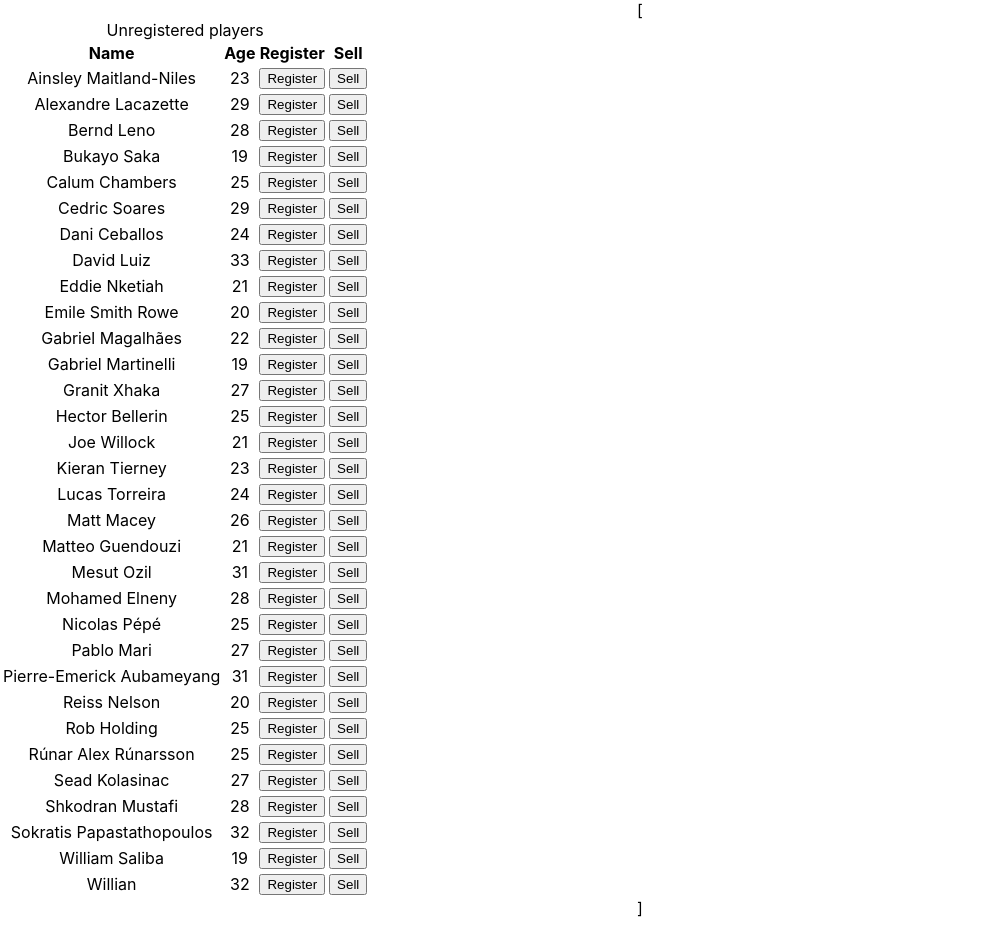
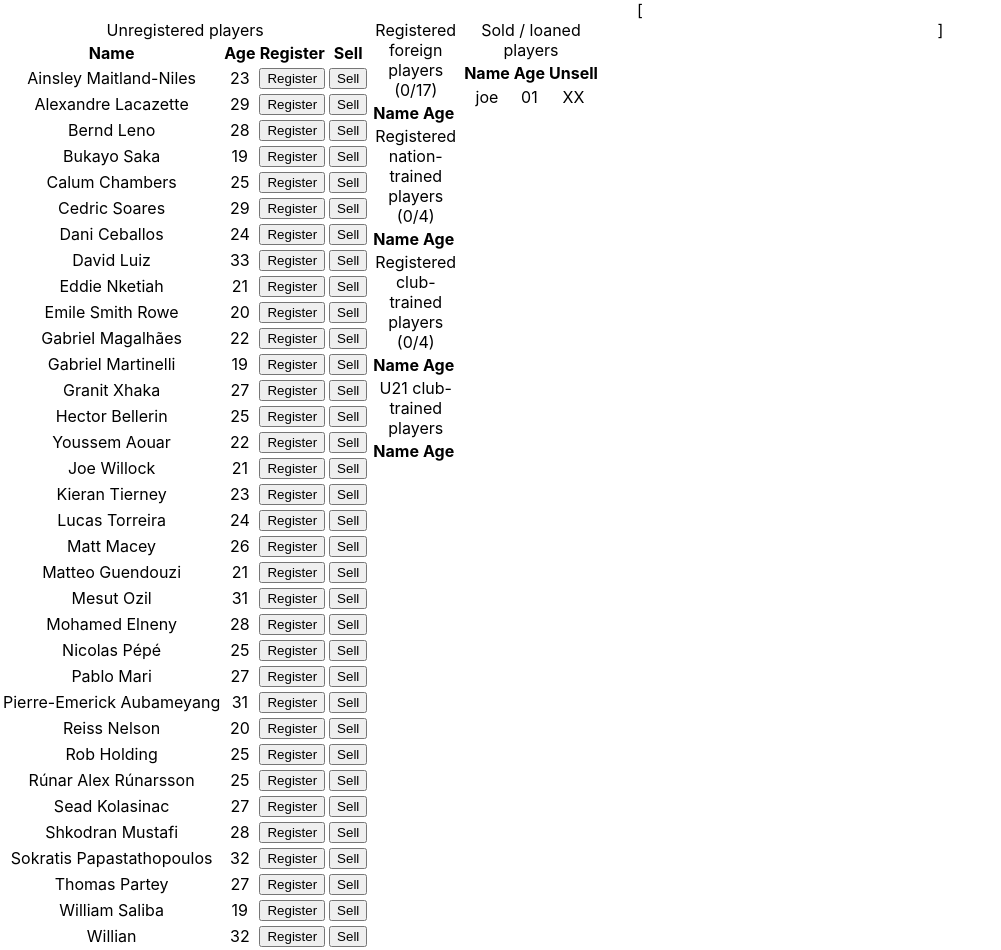
Before and after one commit to bgiddings/squad-limits, a React (Create React App) app: page / in a window 1280 px wide. Shown: the whole page, without its empty margins (0-1001 px from the left). Before the commit the page ends 918 px from the top, so only its background shows below. Built offline with nearby package versions, Linux system fonts and the light colour scheme.

Commit message:
Works to add or remove players from lists

```diff
--- /dev/null
+++ b/src/components/RegisteredPlayer.jsx
@@ -0,0 +1,24 @@
+import React from 'react';
+
+class RegisteredPlayer extends React.Component {
+  constructor(props) {
+    super(props);
+    this.handleUnregister = this.handleUnregister.bind(this);
+  }
+
+  handleUnregister(e) {
+    this.props.unreg(this.props.name);
+  }
+
+  render() {
+    return (
+      <tr>
+      <td>{this.props.name}</td>
+      <td>{this.props.age}</td>
+      <td><button onClick={this.handleUnregister}>Unregister</button></td>
+      </tr>
+    );
+  }
+}
+
+export default RegisteredPlayer;
--- a/src/components/UnregisteredList.js
+++ b/src/components/UnregisteredList.js
@@ -1,5 +1,6 @@
 import React from 'react';
 import UnregisteredPlayer from './UnregisteredPlayer.js';
+import RegisteredPlayer from './RegisteredPlayer.jsx';
 import {appendScript} from '../utils/appendscript.js';
 
 const FOREIGN = 0;
@@ -24,12 +25,13 @@ class UnregisteredList extends React.Component {
     addPlayer("Cedric Soares", 29, FOREIGN);
     addPlayer("Dani Ceballos", 24, FOREIGN);
     addPlayer("David Luiz", 33, FOREIGN);
-    addPlayer("Eddie Nketiah", 21, FOREIGN);
+    addPlayer("Eddie Nketiah", 21, HOMEGROWN | CLUB_TRAINED);
     addPlayer("Emile Smith Rowe", 20, HOMEGROWN | CLUB_TRAINED);
     addPlayer("Gabriel Magalhães", 22, FOREIGN);
     addPlayer("Gabriel Martinelli", 19, FOREIGN | RECENT_TRANSFER);
     addPlayer("Granit Xhaka", 27, FOREIGN);
     addPlayer("Hector Bellerin", 25, HOMEGROWN | CLUB_TRAINED);
+    addPlayer("Youssem Aouar", 22, FOREIGN);
     addPlayer("Joe Willock", 21, HOMEGROWN | CLUB_TRAINED);
     addPlayer("Kieran Tierney", 23, FOREIGN);
     addPlayer("Lucas Torreira", 24, FOREIGN);
@@ -46,6 +48,7 @@ class UnregisteredList extends React.Component {
     addPlayer("Sead Kolasinac", 27, FOREIGN);
     addPlayer("Shkodran Mustafi", 28, FOREIGN);
     addPlayer("Sokratis Papastathopoulos", 32, FOREIGN);
+    addPlayer("Thomas Partey", 27, FOREIGN);
     addPlayer("William Saliba", 19, FOREIGN | RECENT_TRANSFER);
     addPlayer("Willian", 32, FOREIGN);
 
@@ -54,42 +57,13 @@ class UnregisteredList extends React.Component {
       unregistered.push(players[name]);
     }
 
+
     this.state = {
       unregistered: unregistered,
-      // unregistered: [
-      //   ["Ainsley Maitland-Niles", 23, HOMEGROWN | CLUB_TRAINED],
-      //   ["Alexandre Lacazette", 29, FOREIGN],
-      //   ["Bernd Leno", 28, FOREIGN],
-      //   ["Bukayo Saka", 19, HOMEGROWN | CLUB_TRAINED],
-      //   ["Calum Chambers", 25, HOMEGROWN],
-      //   ["Cedric Soares", 29, FOREIGN],
-      //   ["Dani Ceballos", 24, FOREIGN],
-      //   ["David Luiz", 33, FOREIGN],
-      //   ["Eddie Nketiah", 21, FOREIGN],
-      //   ["Emile Smith Rowe", 20, HOMEGROWN | CLUB_TRAINED],
-      //   ["Gabriel Magalhães", 22, FOREIGN],
-      //   ["Gabriel Martinelli", 19, FOREIGN | RECENT_TRANSFER],
-      //   ["Granit Xhaka", 27, FOREIGN],
-      //   ["Hector Bellerin", 25, HOMEGROWN | CLUB_TRAINED],
-      //   ["Joe Willock", 21, HOMEGROWN | CLUB_TRAINED],
-      //   ["Kieran Tierney", 23, FOREIGN],
-      //   ["Lucas Torreira", 24, FOREIGN],
-      //   ["Matt Macey", 26, HOMEGROWN | CLUB_TRAINED],
-      //   ["Matteo Guendouzi", 21, FOREIGN],
-      //   ["Mesut Ozil", 31, FOREIGN],
-      //   ["Mohamed Elneny", 28, FOREIGN],
-      //   ["Nicolas Pépé", 25, FOREIGN],
-      //   ["Pablo Mari", 27, FOREIGN],
-      //   ["Pierre-Emerick Aubameyang", 31, FOREIGN],
-      //   ["Reiss Nelson", 20, HOMEGROWN | CLUB_TRAINED],
-      //   ["Rob Holding", 25, HOMEGROWN],
-      //   ["Rúnar Alex Rúnarsson", 25, FOREIGN],
-      //   ["Sead Kolasinac", 27, FOREIGN],
-      //   ["Shkodran Mustafi", 28, FOREIGN],
-      //   ["Sokratis Papastathopoulos", 32, FOREIGN],
-      //   ["William Saliba", 19, FOREIGN | RECENT_TRANSFER],
-      //   ["Willian", 32, FOREIGN],
-      //]
+      reg_foreign: [],
+      reg_nation_trained: [],
+      reg_club_trained: [],
+      u21_club_trained: [],
     };
   }
 
@@ -99,11 +73,114 @@ class UnregisteredList extends React.Component {
 
   registerPlayer(name) {
     // move player from unregistered list to registered list
-    // player = players[name];
+    let idx = this.state.unregistered.findIndex(e => e.name === name);
+    if (idx !== -1) {
+      let player = this.state.unregistered[idx];
+      let local_unregistered = [...this.state.unregistered];
+      let local_reg_foreign = [...this.state.reg_foreign];
+      let local_reg_nation_trained = [...this.state.reg_nation_trained];
+      let local_reg_club_trained = [...this.state.reg_club_trained];
+      let local_u21_club_trained = [...this.state.u21_club_trained];
+
+      if (player.status & CLUB_TRAINED) {
+        if (player.age < 22) {
+          local_unregistered.splice(idx, 1);
+          local_u21_club_trained.push(player);
+        }
+        else {
+          local_unregistered.splice(idx, 1);
+          local_reg_club_trained.push(player);
+        }
+      }
+      if ((player.status & CLUB_TRAINED) &&
+               (local_reg_club_trained.length < 4)) {
+      }
+      else if ((player.status & (HOMEGROWN | CLUB_TRAINED)) &&
+               (local_reg_nation_trained.length < 4)) {
+        local_unregistered.splice(idx, 1);
+        local_reg_nation_trained.push(player);
+      }
+      else if (local_reg_foreign.length < 17) {
+        local_unregistered.splice(idx, 1);
+        local_reg_foreign.push(player);
+      }
+
+      this.setState({
+        ...this.state,
+        unregistered: local_unregistered,
+        reg_foreign: local_reg_foreign,
+        reg_nation_trained: local_reg_nation_trained,
+        reg_club_trained: local_reg_club_trained,
+        u21_club_trained: local_u21_club_trained,
+      });
+    }
   }
 
   unregisterPlayer(name) {
     // move player from registered list to unregistered list
+    let idx = this.state.reg_foreign.findIndex(e => e.name === name);
+    if (idx !== -1) {
+      let player = this.state.reg_foreign[idx];
+      let local_unregistered = [...this.state.unregistered];
+      let local_reg_foreign = [...this.state.reg_foreign];
+
+      local_reg_foreign.splice(idx, 1);
+      local_unregistered.push(player)
+
+      this.setState({
+        ...this.state,
+        unregistered: local_unregistered,
+        reg_foreign: local_reg_foreign,
+      });
+    }
+
+    idx = this.state.reg_nation_trained.findIndex(e => e.name === name);
+    if (idx !== -1) {
+      let player = this.state.reg_nation_trained[idx];
+      let local_unregistered = [...this.state.unregistered];
+      let local_reg_nation_trained = [...this.state.reg_nation_trained];
+
+      local_reg_nation_trained.splice(idx, 1);
+      local_unregistered.push(player)
+
+      this.setState({
+        ...this.state,
+        unregistered: local_unregistered,
+        reg_nation_trained: local_reg_nation_trained,
+      });
+    }
+
+    idx = this.state.reg_club_trained.findIndex(e => e.name === name);
+    if (idx !== -1) {
+      let player = this.state.reg_club_trained[idx];
+      let local_unregistered = [...this.state.unregistered];
+      let local_reg_club_trained = [...this.state.reg_club_trained];
+
+      local_reg_club_trained.splice(idx, 1);
+      local_unregistered.push(player)
+
+      this.setState({
+        ...this.state,
+        unregistered: local_unregistered,
+        reg_club_trained: local_reg_club_trained,
+      });
+    }
+
+    idx = this.state.u21_club_trained.findIndex(e => e.name === name);
+    if (idx !== -1) {
+      let player = this.state.u21_club_trained[idx];
+      let local_unregistered = [...this.state.unregistered];
+      let local_u21_club_trained = [...this.state.u21_club_trained];
+
+      local_u21_club_trained.splice(idx, 1);
+      local_unregistered.push(player)
+
+      this.setState({
+        ...this.state,
+        unregistered: local_unregistered,
+        u21_club_trained: local_u21_club_trained,
+      });
+    }
   }
 
   sellPlayer(name) {
@@ -116,9 +193,29 @@ class UnregisteredList extends React.Component {
 
   render() {
     // const unreg_list = this.state.unregistered.map(e => <li>{e[0]}</li>);
-    const unreg_list = this.state.unregistered.map(e => <UnregisteredPlayer name={e.name} age={e.age} reg={this.registerPlayer} sell={this.sellPlayer} />);
+    const unreg_list = this.state.unregistered.map(
+      e => <UnregisteredPlayer key={e.name} name={e.name} age={e.age} reg={this.registerPlayer.bind(this)} sell={this.sellPlayer.bind(this)} />
+    );
+    const reg_foreign = this.state.reg_foreign.map(
+      e => <RegisteredPlayer key={e.name} name={e.name} age={e.age} unreg={this.unregisterPlayer.bind(this)} />
+    );
+    const reg_nation_trained = this.state.reg_nation_trained.map(
+      e => <RegisteredPlayer key={e.name} name={e.name} age={e.age} unreg={this.unregisterPlayer.bind(this)} />
+    );
+    const reg_club_trained = this.state.reg_club_trained.map(
+      e => <RegisteredPlayer key={e.name} name={e.name} age={e.age} unreg={this.unregisterPlayer.bind(this)} />
+    );
+    const u21_club_trained = this.state.u21_club_trained.map(
+      e => <RegisteredPlayer key={e.name} name={e.name} age={e.age} unreg={this.unregisterPlayer.bind(this)} />
+    );
+    const float_left = {
+      float: "left"
+    };
+
     return (
-      <table class="sortable">
+      <div>
+        <div style={float_left}>
+          <table className="sortable">
             <caption>Unregistered players</caption>
             <thead>
               <tr>
@@ -132,6 +229,81 @@ class UnregisteredList extends React.Component {
               {unreg_list}
             </tbody>
           </table>
+        </div>
+        <div style={float_left}>
+          <table className="sortable">
+            <caption>Registered foreign players ({reg_foreign.length}/17)</caption>
+            <thead>
+              <tr>
+                <th>Name</th>
+                <th>Age</th>
+                <th></th>
+              </tr>
+            </thead>
+            <tbody>
+              {reg_foreign}
+            </tbody>
+          </table>
+          <table className="sortable">
+            <caption>Registered nation-trained players ({reg_nation_trained.length}/4)</caption>
+            <thead>
+              <tr>
+                <th>Name</th>
+                <th>Age</th>
+                <th></th>
+              </tr>
+            </thead>
+            <tbody>
+              {reg_nation_trained}
+            </tbody>
+          </table>
+          <table className="sortable">
+            <caption>Registered club-trained players ({reg_club_trained.length}/4)</caption>
+            <thead>
+              <tr>
+                <th>Name</th>
+                <th>Age</th>
+                <th></th>
+              </tr>
+            </thead>
+            <tbody>
+              {reg_club_trained}
+            </tbody>
+          </table>
+          <table className="sortable">
+            <caption>U21 club-trained players</caption>
+            <thead>
+              <tr>
+                <th>Name</th>
+                <th>Age</th>
+                <th></th>
+              </tr>
+            </thead>
+            <tbody>
+              {u21_club_trained}
+            </tbody>
+          </table>
+        </div>
+        <div style={float_left}>
+          <table className="sortable">
+            <caption>Sold / loaned players</caption>
+            <thead>
+              <tr>
+                <th>Name</th>
+                <th>Age</th>
+                <th>Unsell</th>
+              </tr>
+            </thead>
+            <tbody>
+              <tr>
+                <td>joe</td>
+                <td>01</td>
+                <td>XX</td>
+              </tr>
+            </tbody>
+          </table>
+        </div>
+      </div>
     );
   }
 }
--- a/src/components/UnregisteredPlayer.js
+++ b/src/components/UnregisteredPlayer.js
@@ -1,13 +1,29 @@
 import React from 'react';
 
 class UnregisteredPlayer extends React.Component {
+  constructor(props) {
+    super(props);
+    this.handleRegister = this.handleRegister.bind(this);
+    this.handleSell = this.handleSell.bind(this);
+  }
+
+  handleRegister(e) {
+    console.log("register");
+    this.props.reg(this.props.name);
+  }
+
+  handleSell(e) {
+    this.props.sell(this.props.name);
+  }
+
+
   render() {
     return (
       <tr>
         <td>{this.props.name}</td>
         <td>{this.props.age}</td>
-        <td><button>Register</button></td>
-        <td><button>Sell</button></td>
+        <td><button onClick={this.handleRegister}>Register</button></td>
+        <td><button onClick={this.handleSell}>Sell</button></td>
       </tr>
     );
   }
--- a/src/index.css
+++ b/src/index.css
@@ -11,3 +11,9 @@ code {
   font-family: source-code-pro, Menlo, Monaco, Consolas, 'Courier New',
     monospace;
 }
+
+/*
+table {
+   float: left;
+}
+*/
```
Lines whose indentation alone changed are shown as unchanged.
